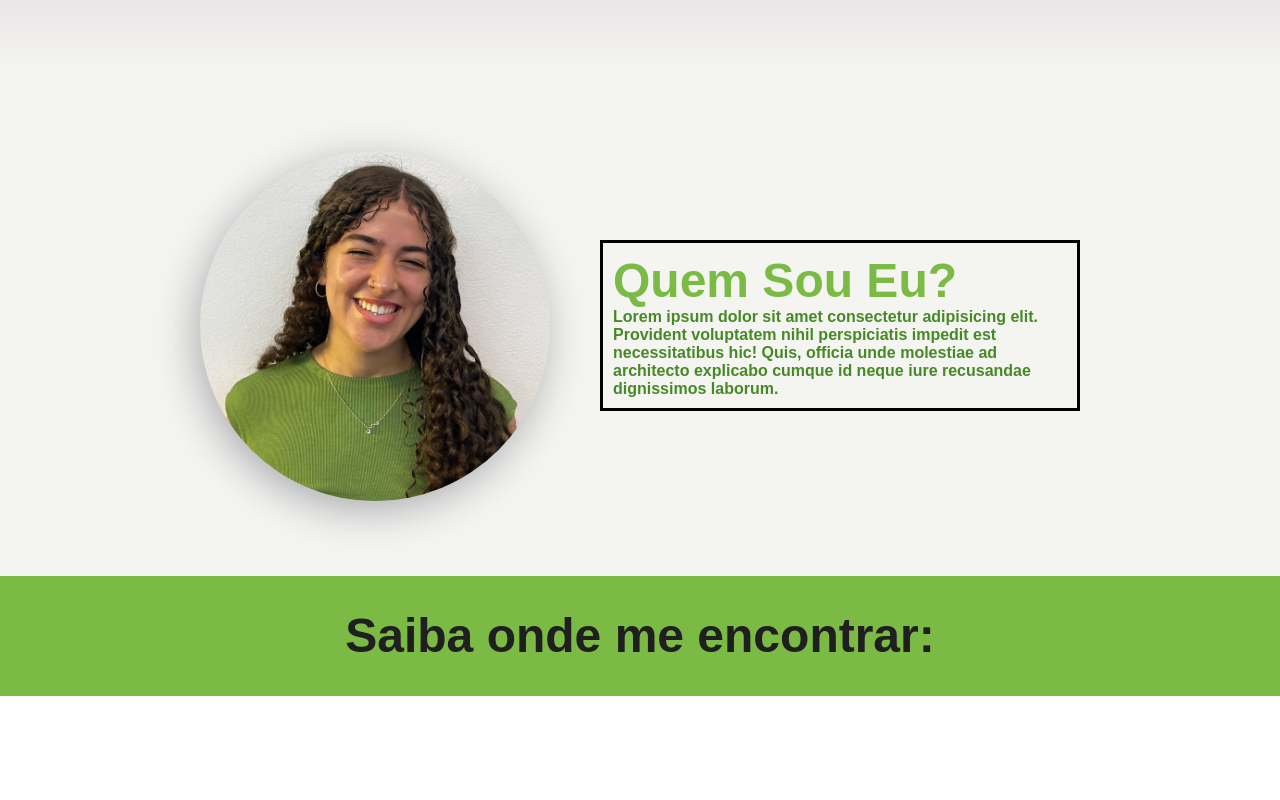
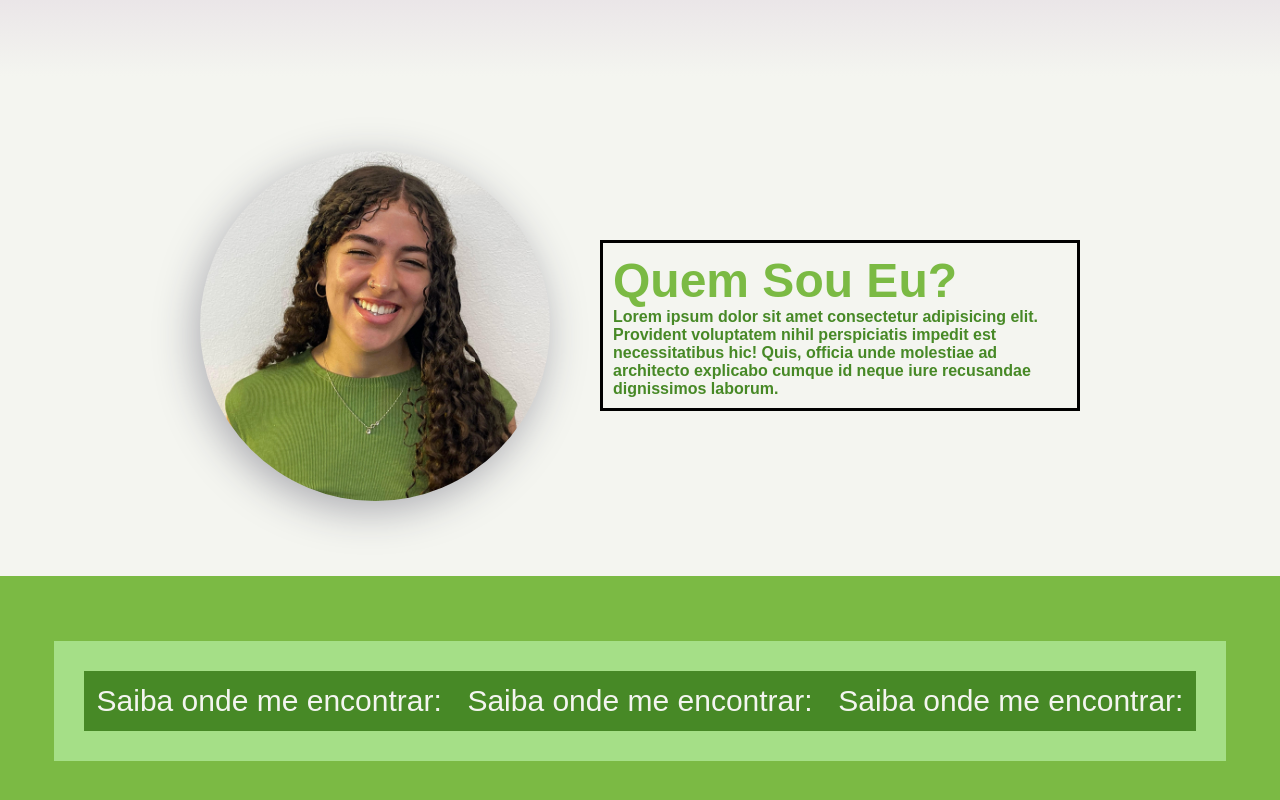
Before and after one commit to mafenandaup/Portifolio-dev, a React (Vite) app in the folder portifolio-main/: page / in a window 1280 px wide. Shown: the part 485-1285 px from the top of the page. Before the commit the page ends 1181 px from the top, so only its background shows below. Built offline with nearby package versions, Linux system fonts and the light colour scheme; a web font is replaced by a local one.

Commit message:
refactor:local styles

```diff
--- a/portifolio-main/src/pages/home/sections/Contact/Contact.css
+++ b/portifolio-main/src/pages/home/sections/Contact/Contact.css
@@ -11,12 +11,31 @@
 
 footer {
     background-color: var(--mantis);
-    color: var(--notpureblack);
-    padding: 20px 20px;
+    color: var(--baby-powder);
+    padding: 20px 30px;
     display: flex;
+    align-items: center;
     justify-content: center;
-    align-items: center;
     min-width: 100vw;
-    height: 120px;
+    height: 250px;
 
 }
+
+.divisors{
+    display: flex;
+    align-items: center;
+    justify-content: space-around;
+    background-color: rgb(165, 223, 135);
+    padding: 30px;
+}
+
+.social-media{
+    background-color: #478926ff;
+    padding: 0.8rem;
+    display: flex;
+
+    & h1{
+        font-weight: 500;
+        font-size: 30px;
+    }
+}
--- a/portifolio-main/src/pages/home/sections/Contact/Contact.jsx
+++ b/portifolio-main/src/pages/home/sections/Contact/Contact.jsx
@@ -4,8 +4,16 @@ function Contact() {
     return (
         <>
             <footer>
-                <div className='social-media'>
-                    <h1>Saiba onde me encontrar:</h1>
+                <div className='divisors'>
+                    <div className='social-media'>
+                        <h1>Saiba onde me encontrar:</h1>
+                    </div>
+                    <div className='social-media'>
+                        <h1>Saiba onde me encontrar:</h1>
+                    </div>
+                    <div className='social-media'>
+                        <h1>Saiba onde me encontrar:</h1>
+                    </div>
                 </div>
             </footer>
         </>
```
